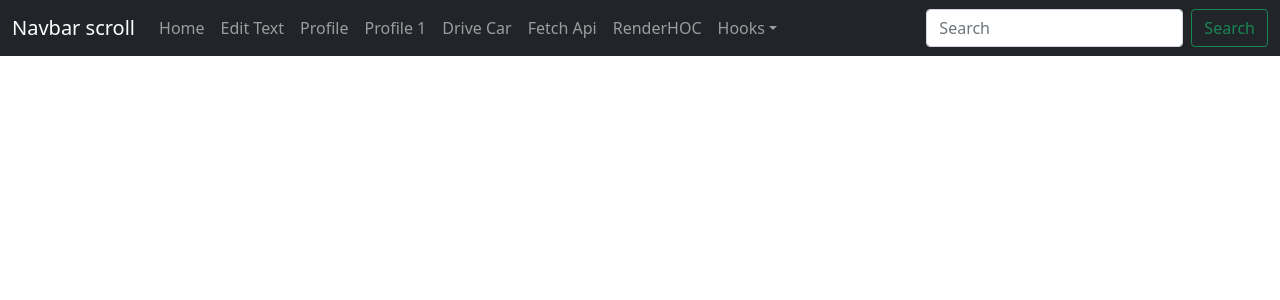
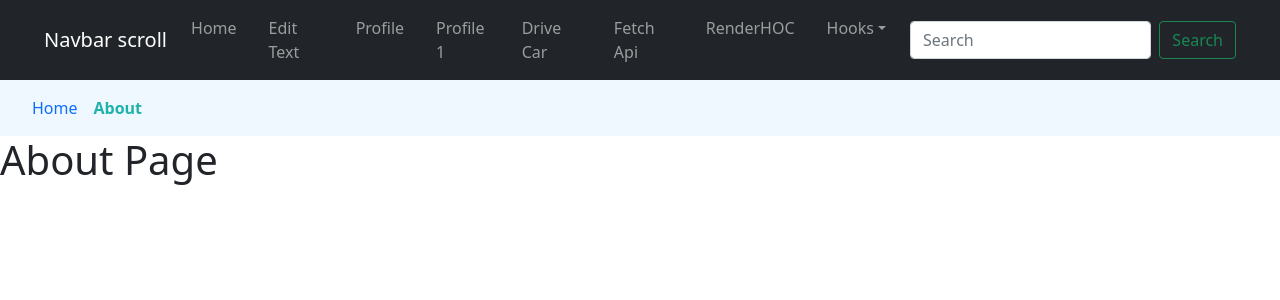
Before and after one commit to BishwajeetSamal/react-tube, a React (Create React App) app: page /about in a window 1280 px wide. Shown: the top 300 px of the page. Built offline with nearby package versions, Linux system fonts and the light colour scheme.

Commit message:
react navbar created and use Navlink

```diff
--- a/src/App.jsx
+++ b/src/App.jsx
@@ -1,10 +1,12 @@
 import React from "react";
 import NavbarPage from "./components/NavbarPage";
+import Super from "./ReactRouter/Super";
 
 function App() {
   return (
     <>
       <NavbarPage />
+      <Super />
     </>
   );
 }
--- /dev/null
+++ b/src/ReactRouter/About.js
@@ -0,0 +1,11 @@
+import React from "react";
+
+function About() {
+  return (
+    <div>
+      <h1>About Page</h1>
+    </div>
+  );
+}
+
+export default About;
--- /dev/null
+++ b/src/ReactRouter/Home1.js
@@ -0,0 +1,11 @@
+import React from "react";
+
+function Home1() {
+  return (
+    <div>
+      <h1>Home Page</h1>
+    </div>
+  );
+}
+
+export default Home1;
--- /dev/null
+++ b/src/ReactRouter/NavbarOne.js
@@ -0,0 +1,14 @@
+import React from "react";
+import { NavLink } from "react-router-dom";
+function NavbarOne() {
+  return (
+    <div>
+      <nav>
+        <NavLink to="/home">Home</NavLink>
+        <NavLink to="/about">About</NavLink>
+      </nav>
+    </div>
+  );
+}
+
+export default NavbarOne;
--- /dev/null
+++ b/src/ReactRouter/Super.js
@@ -0,0 +1,14 @@
+import React from "react";
+import { BrowserRouter } from "react-router-dom";
+import MainApp from "./mainApp";
+function Super() {
+  return (
+    <div>
+      <BrowserRouter>
+        <MainApp />
+      </BrowserRouter>
+    </div>
+  );
+}
+
+export default Super;
--- /dev/null
+++ b/src/ReactRouter/mainApp.js
@@ -0,0 +1,18 @@
+import React from "react";
+import { Routes, Route } from "react-router-dom";
+import Home1 from "./Home1";
+import About from "./About";
+import NavbarOne from "./NavbarOne";
+function mainApp() {
+  return (
+    <div>
+      <NavbarOne />
+      <Routes>
+        <Route path="/home" element={<Home1 />} />
+        <Route path="/about" element={<About />} />
+      </Routes>
+    </div>
+  );
+}
+
+export default mainApp;
--- a/src/css/index.css
+++ b/src/css/index.css
@@ -26,3 +26,17 @@ table tbody img {
   background-color: rgb(214, 212, 212) !important;
   color: rgb(37, 37, 37) !important;
 }
+
+nav {
+  background-color: aliceblue;
+  padding: 16px 32px;
+}
+nav a {
+  margin-right: 16px;
+  text-decoration: none;
+}
+
+nav a.active {
+  font-weight: bold;
+  color: lightseagreen;
+}
```
